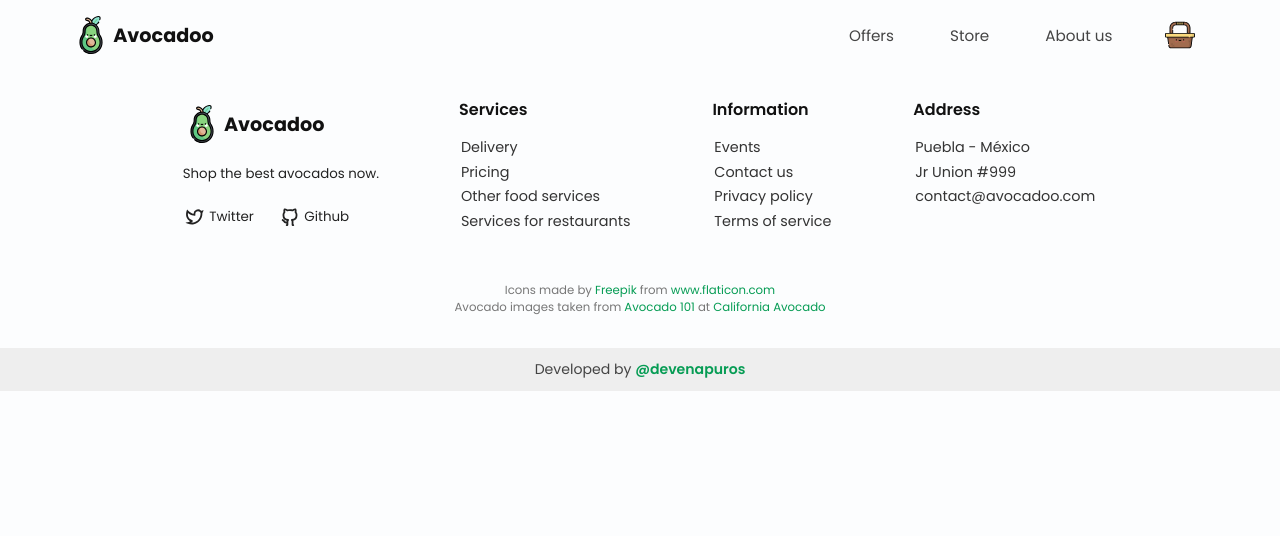
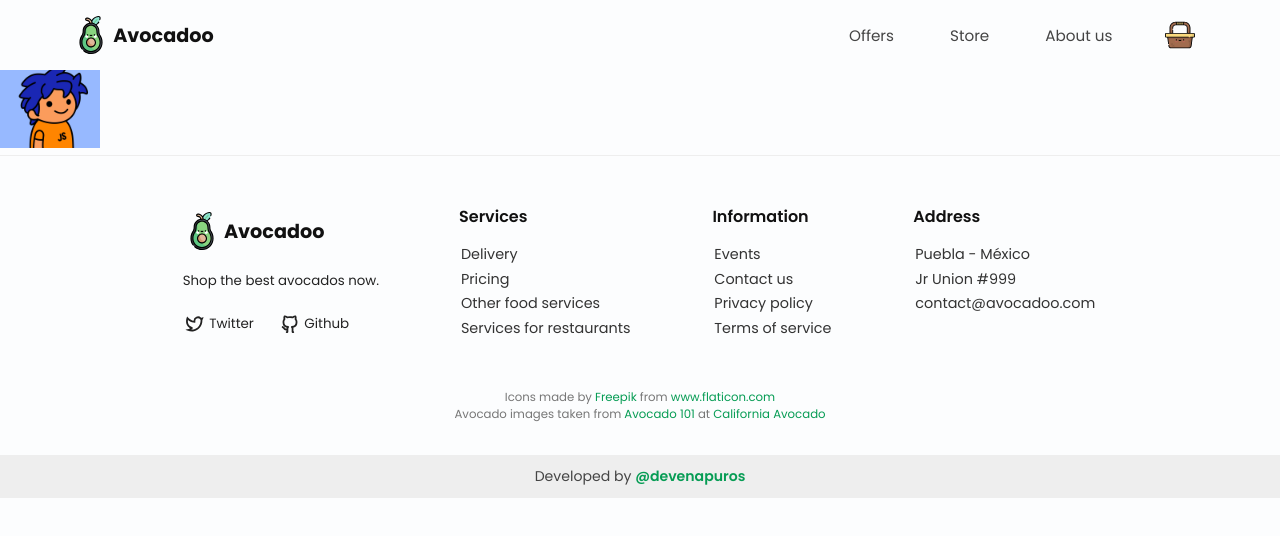
Before and after one commit to devenapuros/Avocadoo, a Next.js app: page /about in a window 1280 px wide. Shown: the top 536 px of the page. Built offline with nearby package versions, Linux system fonts and the light colour scheme.

Commit message:
Fix why link on hero

```diff
--- a/components/Hero.jsx
+++ b/components/Hero.jsx
@@ -18,7 +18,7 @@ export const Hero = () => {
                             Shut up and take my money! <MoneyIcon />
                         </a>
                     </Link>
-                    <Link href="/">
+                    <Link href="/why-buy">
                         <a className="btn secondary-btn">
                             Why buy? <ThinkFaceEmoji size={36} />
                         </a>
--- a/components/Topbar.jsx
+++ b/components/Topbar.jsx
@@ -33,7 +33,7 @@ export const Topbar = () => {
                         </Link>
                     </li>
                     <li>
-                        <a href="">About us</a>
+                        <a href="/about">About us</a>
                     </li>
                 </ul>
                 <Cart />
--- a/pages/about.js
+++ b/pages/about.js
@@ -1,7 +1,12 @@
+import Image from "next/image";
+
 export default function About() {
     return (
         <div>
             <h1>About</h1>
+            <div>
+                <Image src="/devenapuros.jpg" height={100} width={100} />
+            </div>
         </div>
     );
 }
--- /dev/null
+++ b/pages/why-buy.js
@@ -0,0 +1,5 @@
+import React from "react";
+
+export default function WhyBuy() {
+    return <div>why-buy</div>;
+}
```
Also changed, not shown: public/devenapuros.jpg (added).
